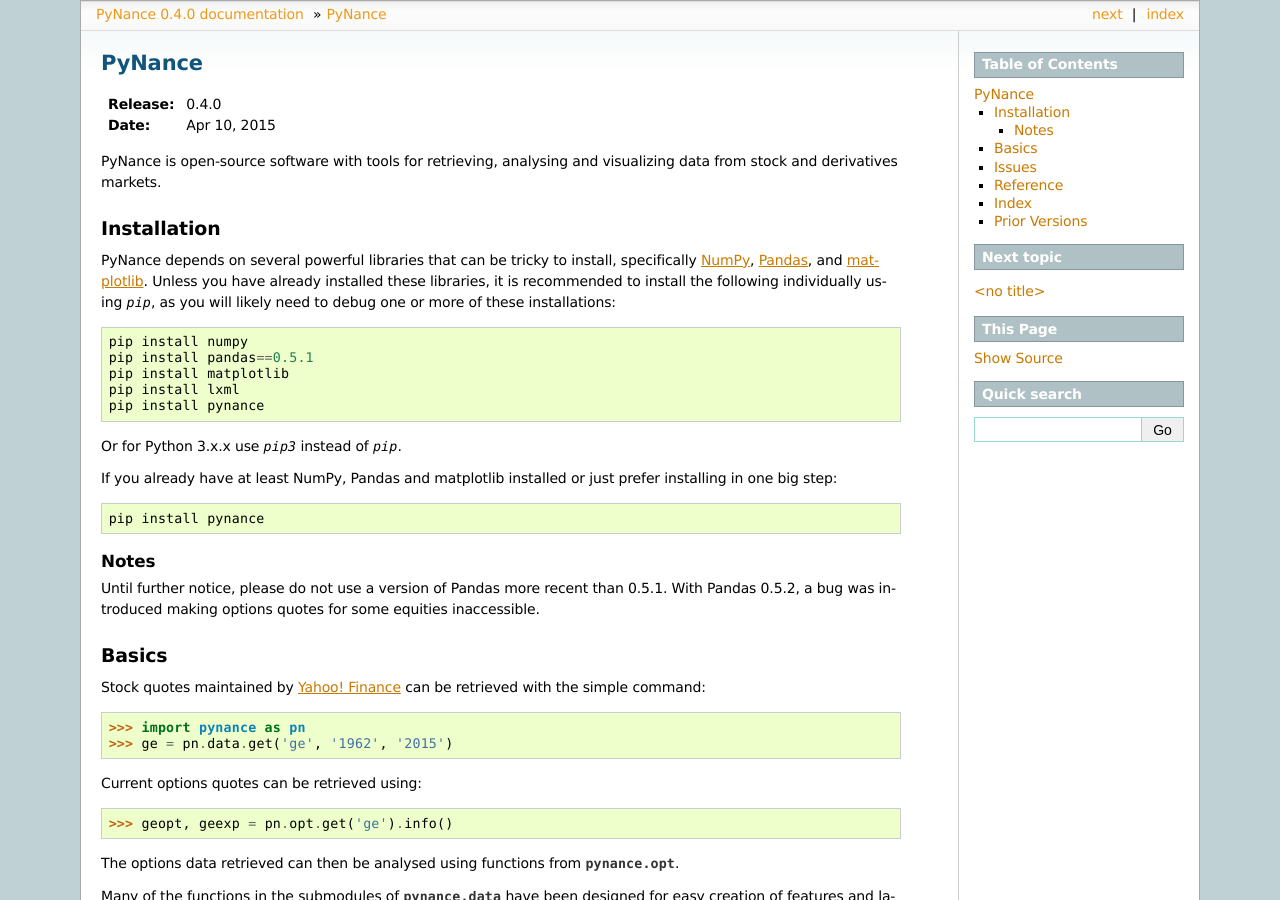
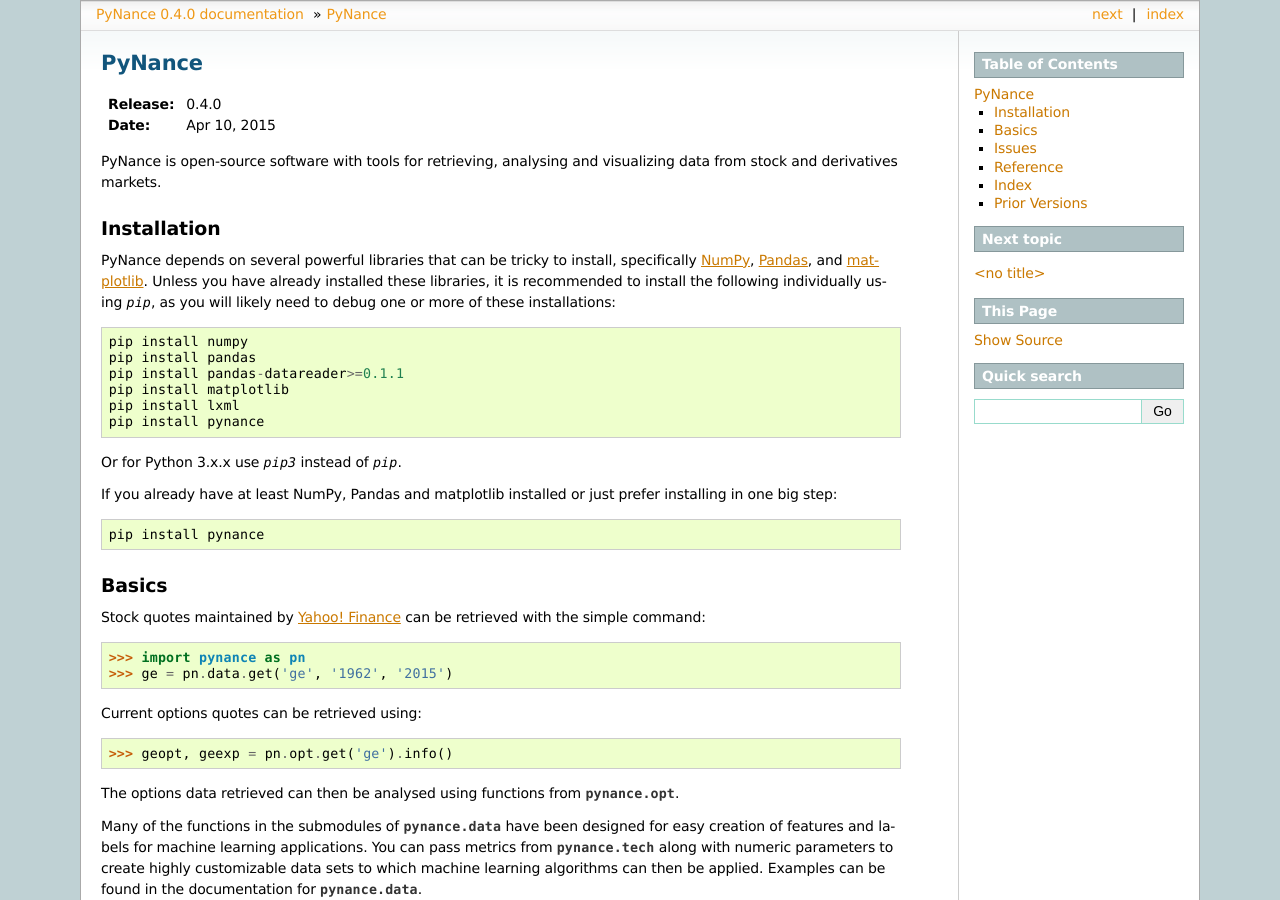
Before and after one commit to GriffinAustin/pynance, a Sphinx documentation site: the page built from doc/source/index.rst, in a window 1280 px wide and 900 px high. Built offline with Sphinx 7.4.7, drawn with Linux system fonts in a browser that asks for light colours; formulas are drawn with MathJax 3.

```diff
--- a/doc/source/index.rst
+++ b/doc/source/index.rst
@@ -26,7 +26,8 @@ it is recommended to install the following individually using `pip`, as you will
 debug one or more of these installations::
 
     pip install numpy
-    pip install pandas==0.5.1
+    pip install pandas
+    pip install pandas-datareader>=0.1.1
     pip install matplotlib
     pip install lxml
     pip install pynance
@@ -37,11 +38,6 @@ If you already have at least NumPy, Pandas and matplotlib installed or just pref
 installing in one big step::
 
     pip install pynance
-
-Notes
-^^^^^
-Until further notice, please do not use a version of Pandas more recent than 0.5.1.
-With Pandas 0.5.2, a bug was introduced making options quotes for some equities inaccessible.
 
 Basics
 ---------------
```
Also changed, not shown: README.md (+14 -0 lines).
